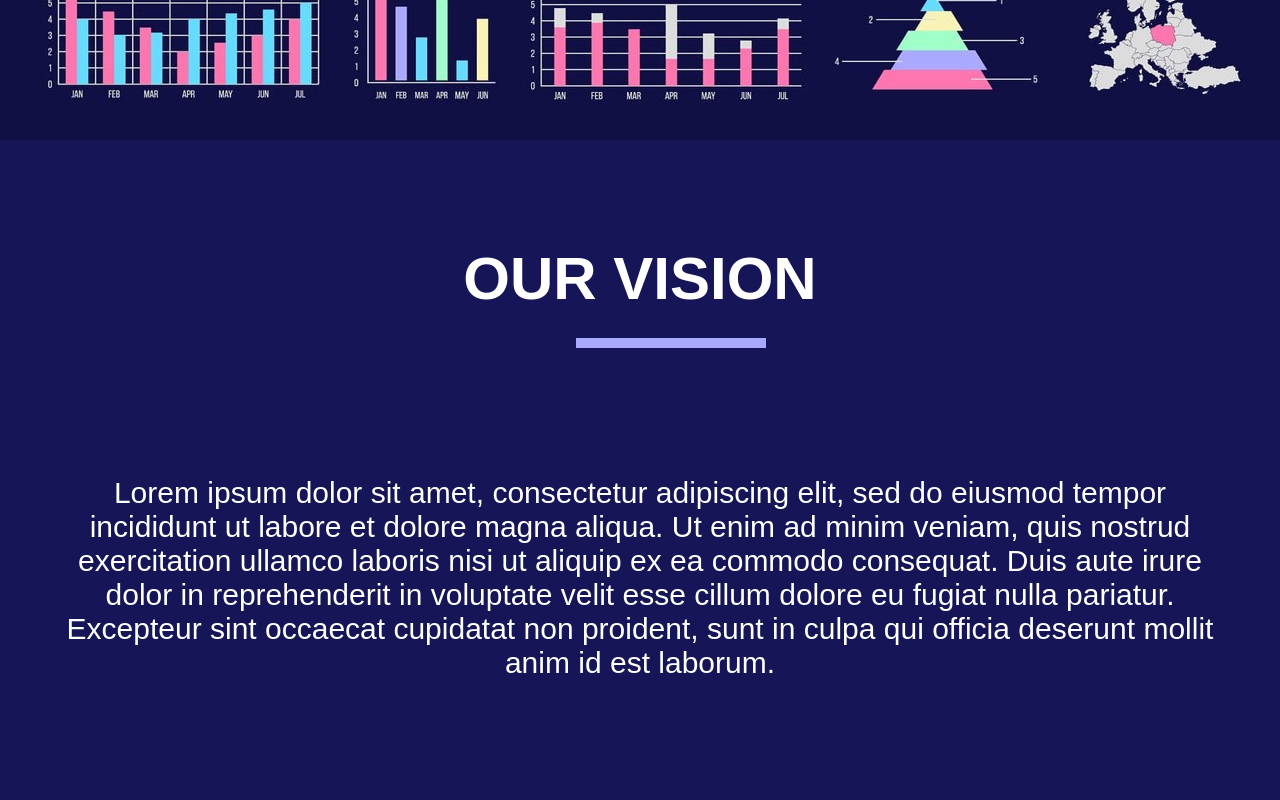
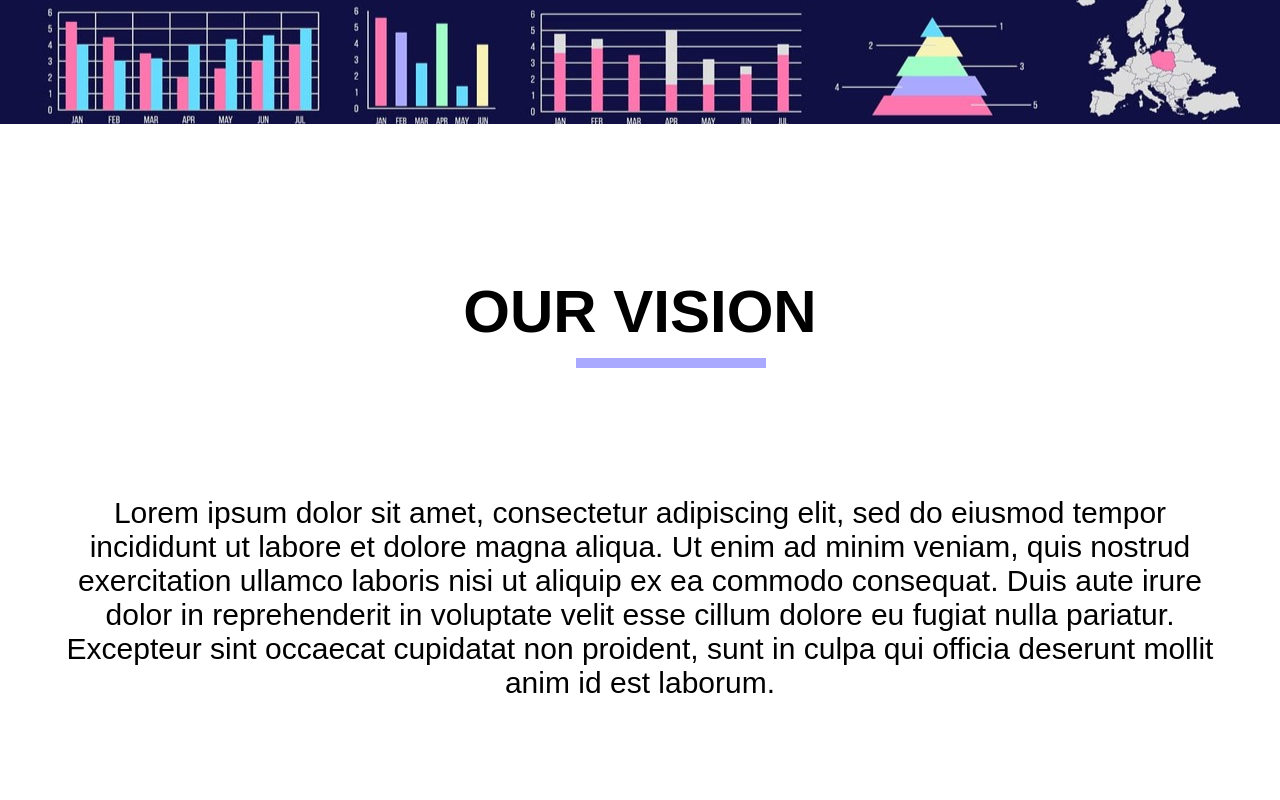
Before and after one commit to CocoTheOwner/CocoTheOwner.github.io, a React (Create React App) app: page / in a window 1280 px wide. Shown: the part 580-1380 px from the top of the page. Built offline with nearby package versions, Linux system fonts and the light colour scheme.

Commit message:
HTML changes
Sharper/clearer background, section changes; still need to change more pages/section

```diff
--- a/public/index.html
+++ b/public/index.html
@@ -24,7 +24,7 @@
       work correctly both with client-side routing and a non-root public URL.
       Learn how to configure a non-root public URL by running `npm run build`.
     -->
-    <title>DBL Legends</title>
+    <title>DBL</title>
   </head>
   <body>
      <nav>
@@ -35,12 +35,12 @@
           <li id="inputbox"></li>
         </ul>
       </nav>
-    <img class="container" src="visualization.jpg" alt="">
-      <section style="padding-top:5%">
-        <p>
-          <h1 style="color: white">OUR VISION</h1>
-          <div class="box"></div>
-          <div class='text2'>
+    <!-- <img class="container" src="visualization.jpg" alt="">  -->
+      <section style="padding-top:55%">
+        <div class="container" style="padding-top:10%; padding-bottom:10%;background-color: white;">
+            <h1>OUR VISION</h1>
+            <div class="box" style="margin-top:-1%"></div>
+            <div class='text2' style="color:black;">
               <br></br>
               Lorem ipsum dolor sit amet, consectetur adipiscing elit, sed do eiusmod tempor incididunt ut
               labore et dolore magna aliqua. Ut enim ad minim veniam, quis nostrud exercitation ullamco laboris
@@ -50,15 +50,16 @@
               <br></br>
               <br></br>
             </div>
-        </p>
-        <img class="container" src="visualization.jpg" alt="">
+        </div>
+
+        <!-- <img class="container" src="visualization.jpg" alt="">  -->
       </section>
 
-      <section style="padding-top:5%">
+      <section style="padding-top:55%;">
         <div class="container">
 
             <h1 style="color: white">OUR VISUALIZATIONS </h1>
-            <div class="box"></div>
+            <!-- <div class="box"></div> -->
             <p class='text2'>
               <br></br>
               Lorem ipsum dolor sit amet, consectetur adipiscing elit, sed do eiusmod tempor incididunt ut
@@ -73,7 +74,7 @@
               <br></br>
 
             </p>
-            <img class="container" src="visualization.jpg" alt="">
+            <!-- <img class="container" src="visualization.jpg" alt="">    -->
         </div>
       </section>
 
@@ -81,13 +82,23 @@
     <noscript>You need to enable JavaScript to run this app.</noscript>
     <div id="root"></div>
     <div id="header"></div>
-    <div id="example"></div>
+    <!-- <div id="example"></div> -->
 
 
-   <section style="padding-top:5%">
+   <section style="padding-top:55%; padding-bottom:12.5%;">
+      <div class="container" style="padding-bottom:5%">
           <h1 style="color: white">Prototype Visualization</h1>
-        <div id="vis" style="border: 0px solid #FFFFFF; width: 70%; height: 100%; border-radius:3%; margin:auto; background-color: white;"></div>
+          <div id="vis" style="width:70%; height:100%;border-radius:3%; margin:auto; background-color: white;"></div>
+      </div>
    </section>
+
+
+   <section>
+    <div style="width:50px; height:50px">
+
+    </div>
+   </section>
+
 
 
     <!--
--- a/public/index2.css
+++ b/public/index2.css
@@ -1,4 +1,4 @@
-body {
+/* body {
   margin: 0;
   font-family: -apple-system, BlinkMacSystemFont, 'Segoe UI', 'Roboto', 'Oxygen',
     'Ubuntu', 'Cantarell', 'Fira Sans', 'Droid Sans', 'Helvetica Neue',
@@ -6,6 +6,7 @@ body {
   -webkit-font-smoothing: antialiased;
   -moz-osx-font-smoothing: grayscale;
   background-image: url("./visualization.jpg");
+  background-position: 0% 1.1%;
 }
 
 code {
@@ -76,4 +77,94 @@ h1{
   text-align: center;
   margin: 60px;
   color: white;
+} */
+
+body {
+  margin: 0;
+  font-family: -apple-system, BlinkMacSystemFont, 'Segoe UI', 'Roboto', 'Oxygen',
+    'Ubuntu', 'Cantarell', 'Fira Sans', 'Droid Sans', 'Helvetica Neue',
+    sans-serif;
+  -webkit-font-smoothing: antialiased;
+  -moz-osx-font-smoothing: grayscale;
+  /* background-color:#151557; */
+  background-image: url("./visualization.jpg");
+  background-position: -5% 5%;  /* Move background image down and to the left a bit to make it look clearer */
 }
+
+code {
+  font-family: source-code-pro, Menlo, Monaco, Consolas, 'Courier New',
+    monospace;
+}
+
+ul {
+  list-style-type: none;
+  margin: 0;
+  padding: 0;
+  overflow: hidden;
+  background-color: #333;
+  top: 0;
+  width: 100%;
+  position: fixed;
+}
+
+li {
+  float: left;
+}
+
+li a {
+  display: block;
+  color: white;
+  font-size:x-large;
+  font-family: 'Bauhaus 93', fantasy;
+  text-align: center;
+  padding: 14px 16px;
+  text-decoration: none;
+}
+
+.active {
+  background-color: 	#AB00CC;
+}
+
+li a:hover:not(.active) {
+  background-color: 	#111;
+}
+
+.container{
+width: 100%;
+height: 100%;
+background-color:#151557;
+padding: 0;
+margin: 0;
+}
+
+h1{
+  padding: 20px;
+  margin: 5px;
+  text-align: center;
+  color: rgb(0, 0, 0);
+  font-size: 60px;
+  font-family: 'Bauhaus 93', fantasy;
+
+}
+
+.box{
+  border: 5px solid #A9A9FF;
+  width: 180px;
+  margin-left: 45%;
+}
+
+.text{
+  font-size: 30px;
+  font-family: 'Bauhaus 93', fantasy;
+  text-align: center;
+  margin: 60px;
+  color: black;
+}
+
+.text2{
+  font-size: 30px;
+  font-family: 'Bauhaus 93', fantasy;
+  text-align: center;
+  margin: 60px;
+  color: white;
+}
--- a/src/index.css
+++ b/src/index.css
@@ -5,7 +5,9 @@ body {
     sans-serif;
   -webkit-font-smoothing: antialiased;
   -moz-osx-font-smoothing: grayscale;
-  background-color:#151557;
+  /* background-color:#151557; */
+  background-image: url("./img/visualization.jpg");
+  background-position: -5% 0.6%;                     /* Move background image down a bit to make it look clearer */
 }
 
 code {
```
Also changed, not shown: public/help.html (+12 -8 lines), public/visualize.html (+21 -6 lines). Lines whose indentation alone changed are shown as unchanged.
